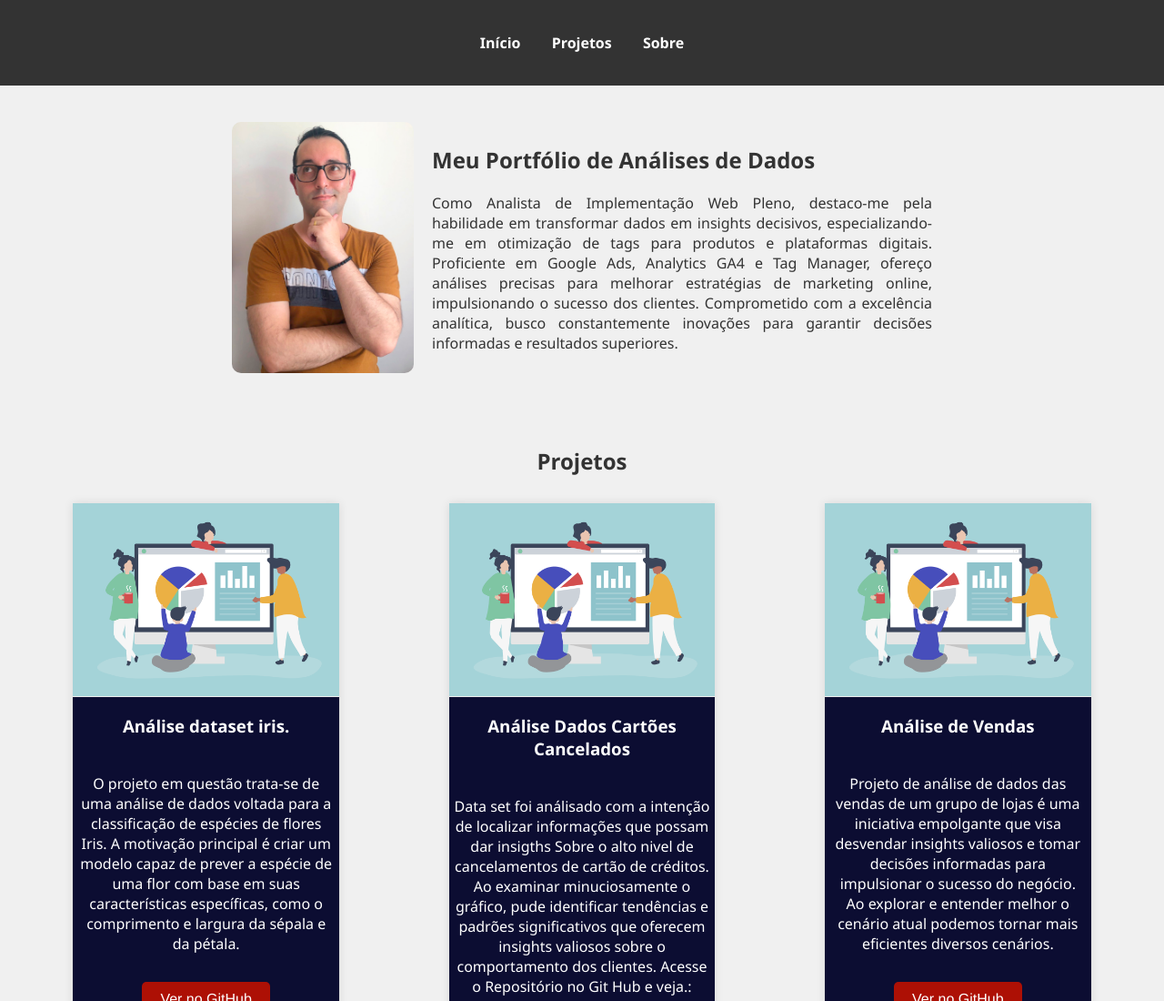
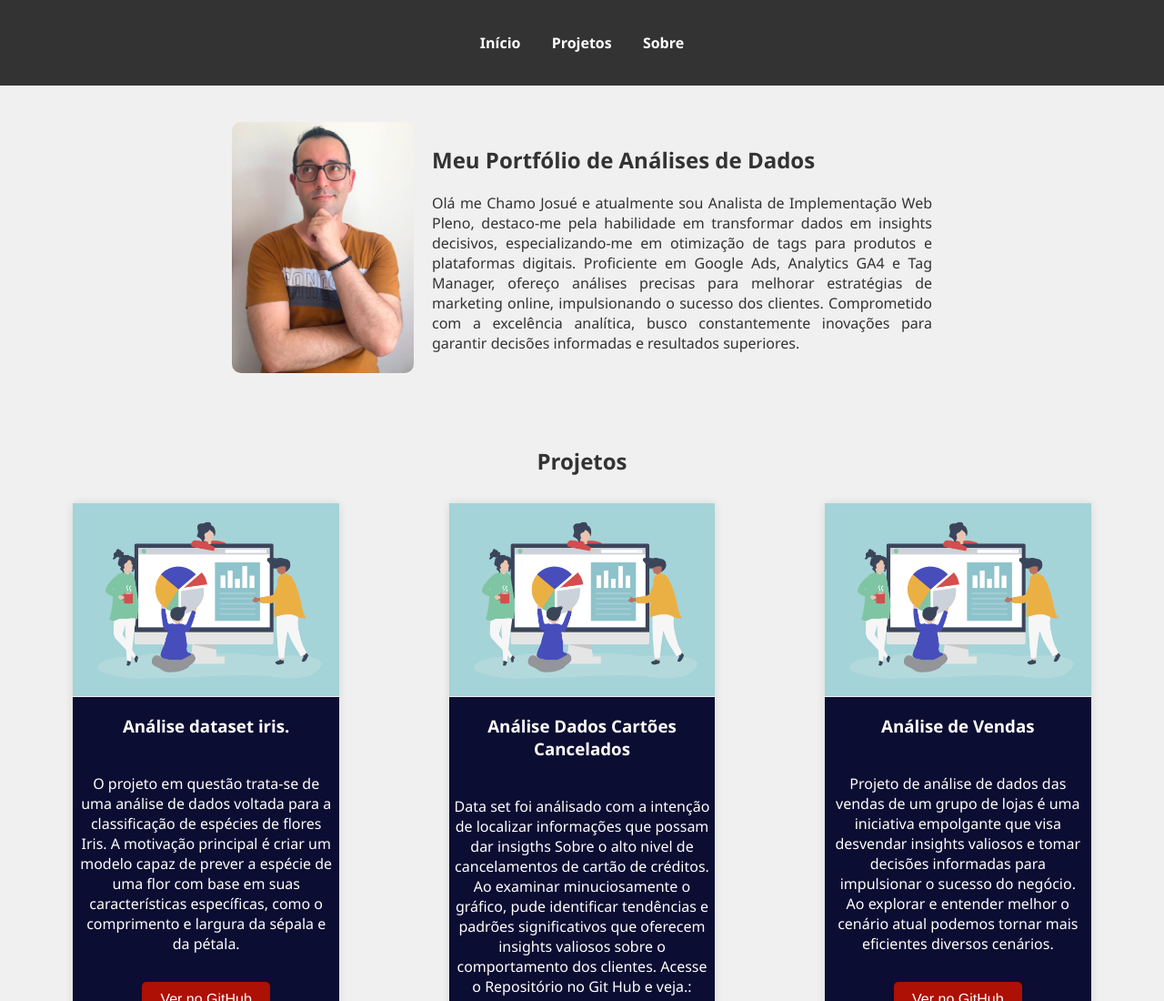
Before and after one commit to Josue185/meuportfolio, a plain HTML site: page index.html in a window 1280 px wide. Shown: the top 1100 px of the page at 91% size. Drawn offline with Linux system fonts and the light colour scheme.

Commit message:
Update index.html

```diff
--- a/index.html
+++ b/index.html
@@ -22,7 +22,7 @@
             <img src="Josue1.jpg" alt="Foto de Josué" class="minha-foto">
             <div class="home-texto">
                 <h1>Meu Portfólio de Análises de Dados</h1>
-                <p>Como Analista de Implementação Web Pleno, destaco-me pela habilidade em
+                <p>Olá me Chamo Josué e atualmente sou Analista de Implementação Web Pleno, destaco-me pela habilidade em
                 transformar dados em insights decisivos, especializando-me em otimização de tags
                 para produtos e plataformas digitais. Proficiente em Google Ads, Analytics GA4 e Tag Manager,
                 ofereço análises precisas para melhorar estratégias de marketing online, impulsionando o sucesso
```
